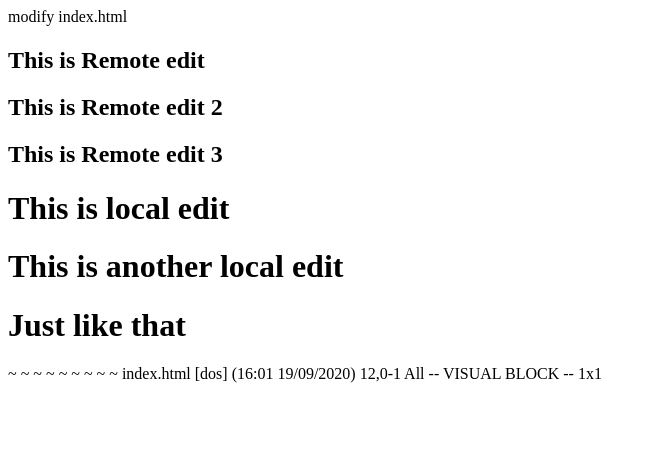
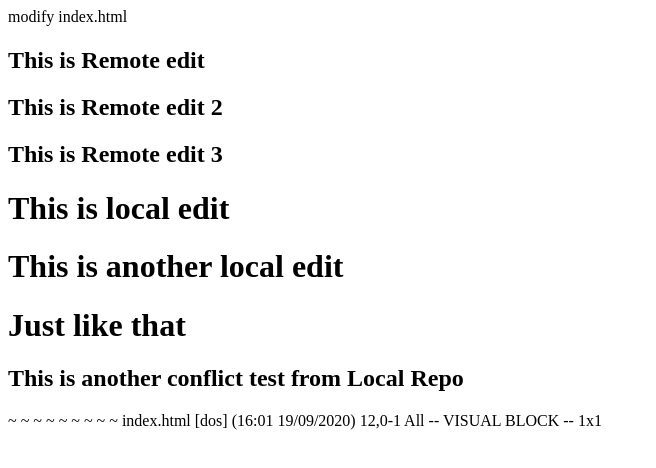
Before and after one commit to msa4012/SshRemoteRepo, a plain HTML site: page index.html in a window 1280 px wide. Shown: the whole page, without its empty margins (0-656 px from the left). Drawn offline with Linux system fonts and the light colour scheme.

Commit message:
Testing another local commit

```diff
--- a/index.html
+++ b/index.html
@@ -15,6 +15,7 @@ modify index.html
 		<H1> This is local edit </H1>
 		<H1> This is another local edit </H1>
 		<H1> Just like that </H1>
+		<H2> This is another conflict test from Local Repo </H2>
 
 </html>
 
```
Lines whose indentation alone changed are shown as unchanged.
